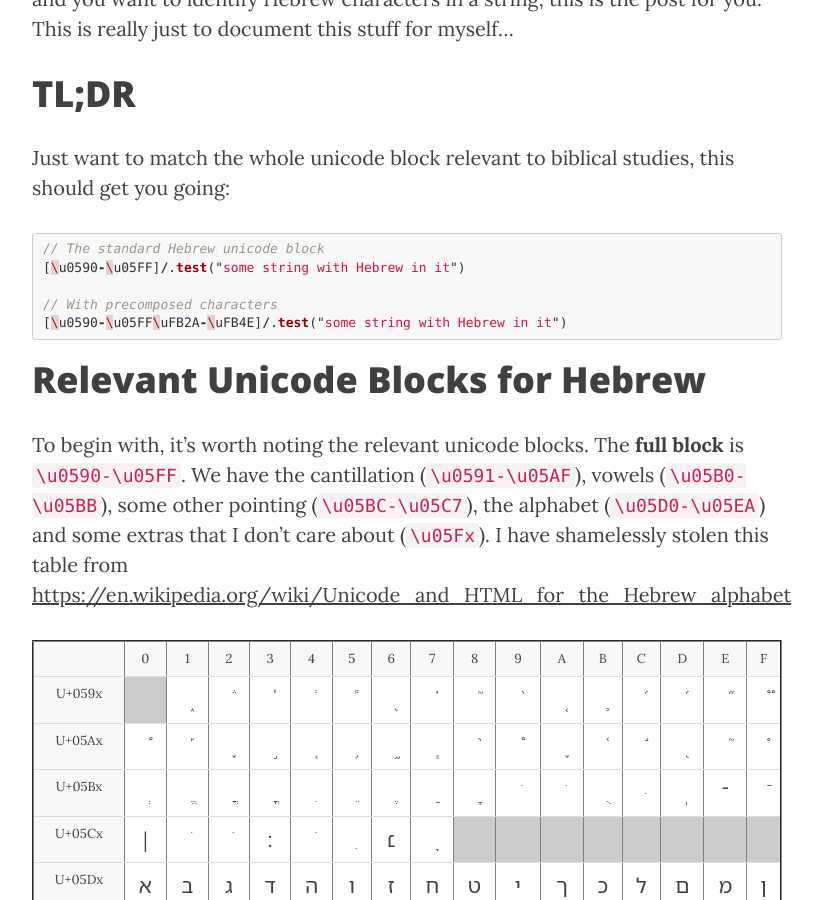
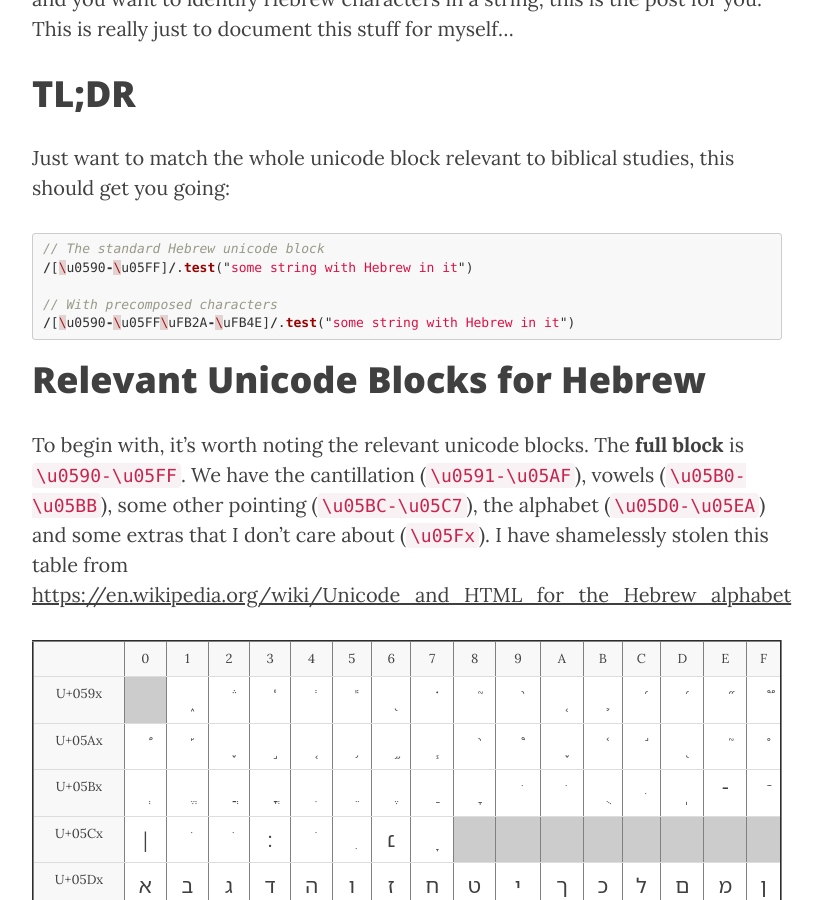
Before and after one commit to jcuenod/bibletech, a Jekyll site: the page built from _posts/2017-08-19-matching-hebrew-unicode-regex.md, in a window 1280 px wide and 900 px high, scrolled down 752 px. Shown: the whole window, without its empty margins (233-1056 px from the left). Built offline with Jekyll 4.4.1, drawn with Linux system fonts in a browser that asks for light colours; nearby versions of some CDN libraries.

````diff
--- a/_posts/2017-08-19-matching-hebrew-unicode-regex.md
+++ b/_posts/2017-08-19-matching-hebrew-unicode-regex.md
@@ -17,10 +17,10 @@ Just want to match the whole unicode block relevant to biblical studies, this sh
 
 ```javascript
 // The standard Hebrew unicode block
-[\u0590-\u05FF]/.test("some string with Hebrew in it")
+/[\u0590-\u05FF]/.test("some string with Hebrew in it")
 
 // With precomposed characters
-[\u0590-\u05FF\uFB2A-\uFB4E]/.test("some string with Hebrew in it")
+/[\u0590-\u05FF\uFB2A-\uFB4E]/.test("some string with Hebrew in it")
 ```
 
 # Relevant Unicode Blocks for Hebrew
````
